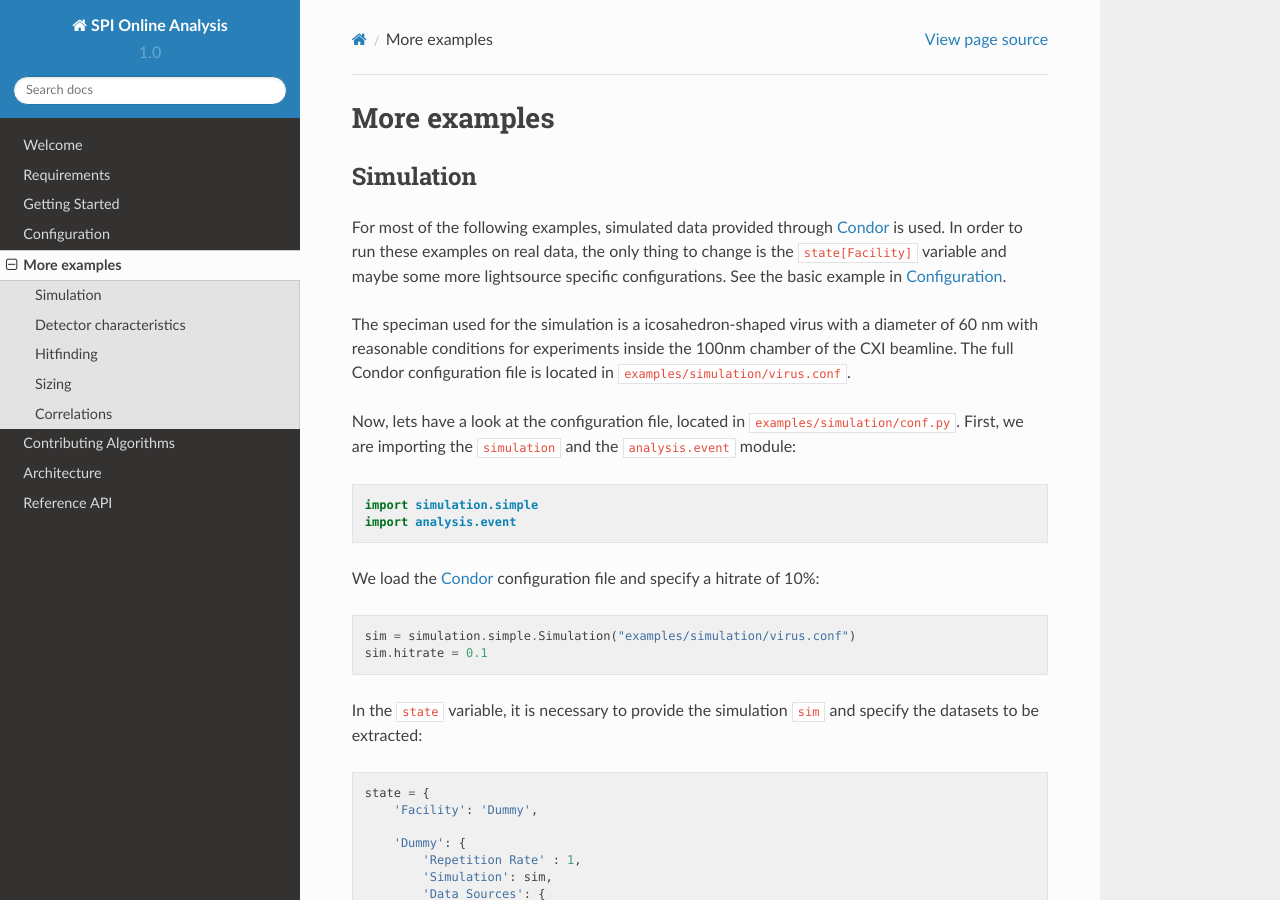
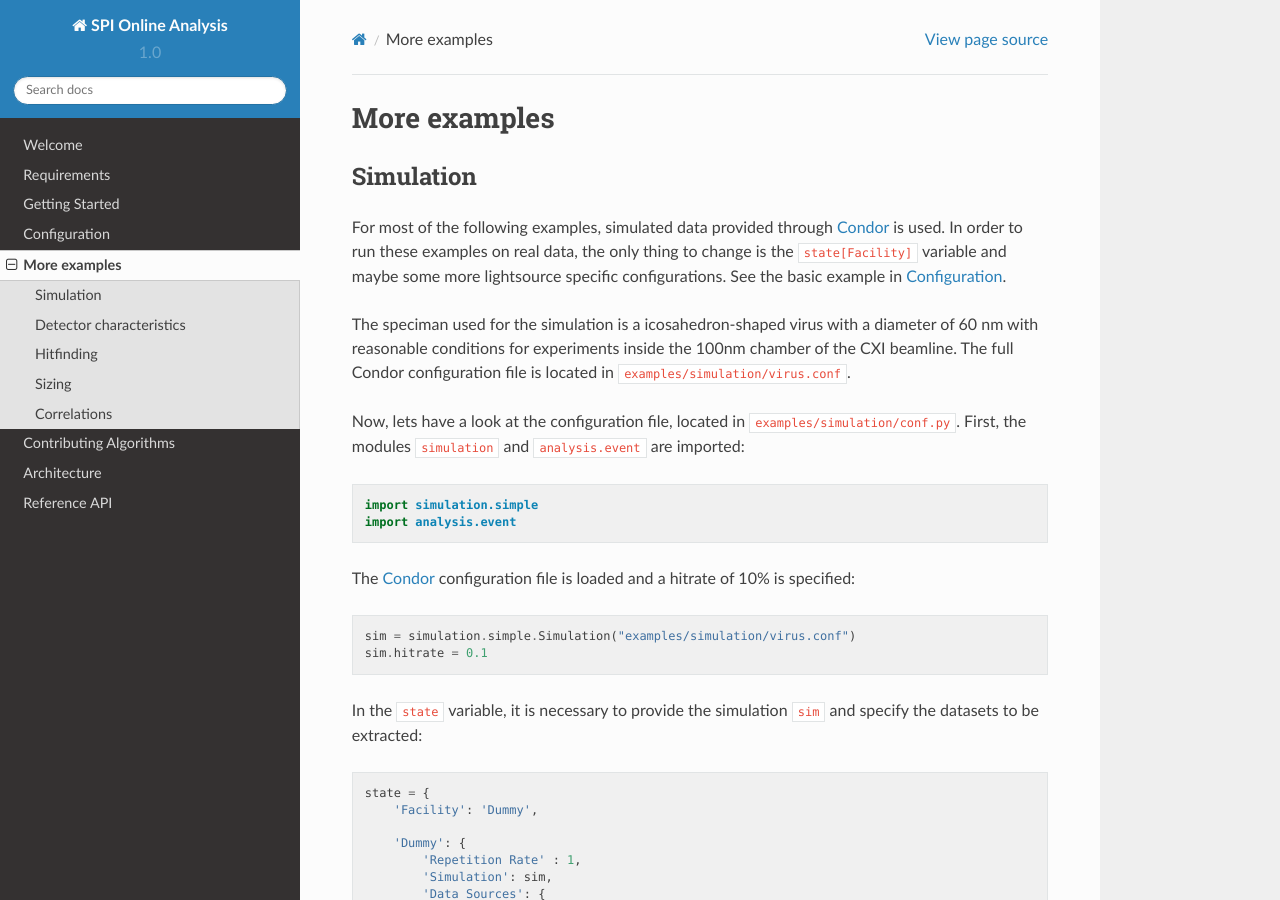
Before and after one commit to FXIhub/hummingbird, a Sphinx documentation site: the page built from docs/examples.rst, in a window 1280 px wide and 900 px high. Built offline with Sphinx 7.4.7 and the Read the Docs theme 2.0.0, drawn with Linux system fonts in a browser that asks for light colours.

Commit message:
examples.rst edited online with Bitbucket

```diff
--- a/docs/examples.rst
+++ b/docs/examples.rst
@@ -7,14 +7,14 @@ For most of the following examples, simulated data provided through `Condor <htt
 
 The speciman used for the simulation is a icosahedron-shaped virus with a diameter of 60 nm with reasonable conditions for experiments inside the 100nm chamber of the CXI beamline. The full Condor configuration file is located in ``examples/simulation/virus.conf``.
 
-Now, lets have a look at the configuration file, located in ``examples/simulation/conf.py``. First, we are importing the ``simulation`` and the ``analysis.event`` module:
+Now, lets have a look at the configuration file, located in ``examples/simulation/conf.py``. First, the modules ``simulation`` and ``analysis.event`` are imported:
 
 ::
 
    import simulation.simple
    import analysis.event
 
-We load the `Condor <http://lmb.icm.uu.se/condor/simulation>`_ configuration file and specify a hitrate of 10%:
+The `Condor <http://lmb.icm.uu.se/condor/simulation>`_ configuration file is loaded and a hitrate of 10% is specified:
 
 ::
 
```
